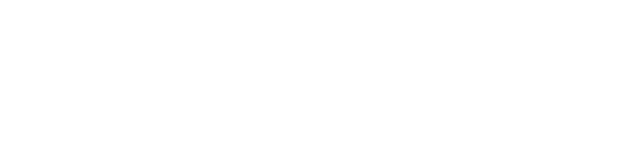
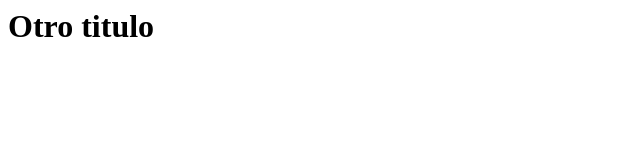
Before and after one commit to liloprofe29/Manual_Git, a plain HTML site: page pagina2.html in a window 1280 px wide. Shown: the whole page, without its empty margins (0-640 px from the left). Drawn offline with Linux system fonts and the light colour scheme.

Commit message:
cuarto avance

```diff
--- a/pagina2.html
+++ b/pagina2.html
@@ -1,6 +1,8 @@
 <html>
-<head>
-</head>
+    <head>
+        <title>Sitio prueba</title>
+    </head>
 <body>
+    <h1>Otro titulo</h1>
 </body>
 </html>
```
